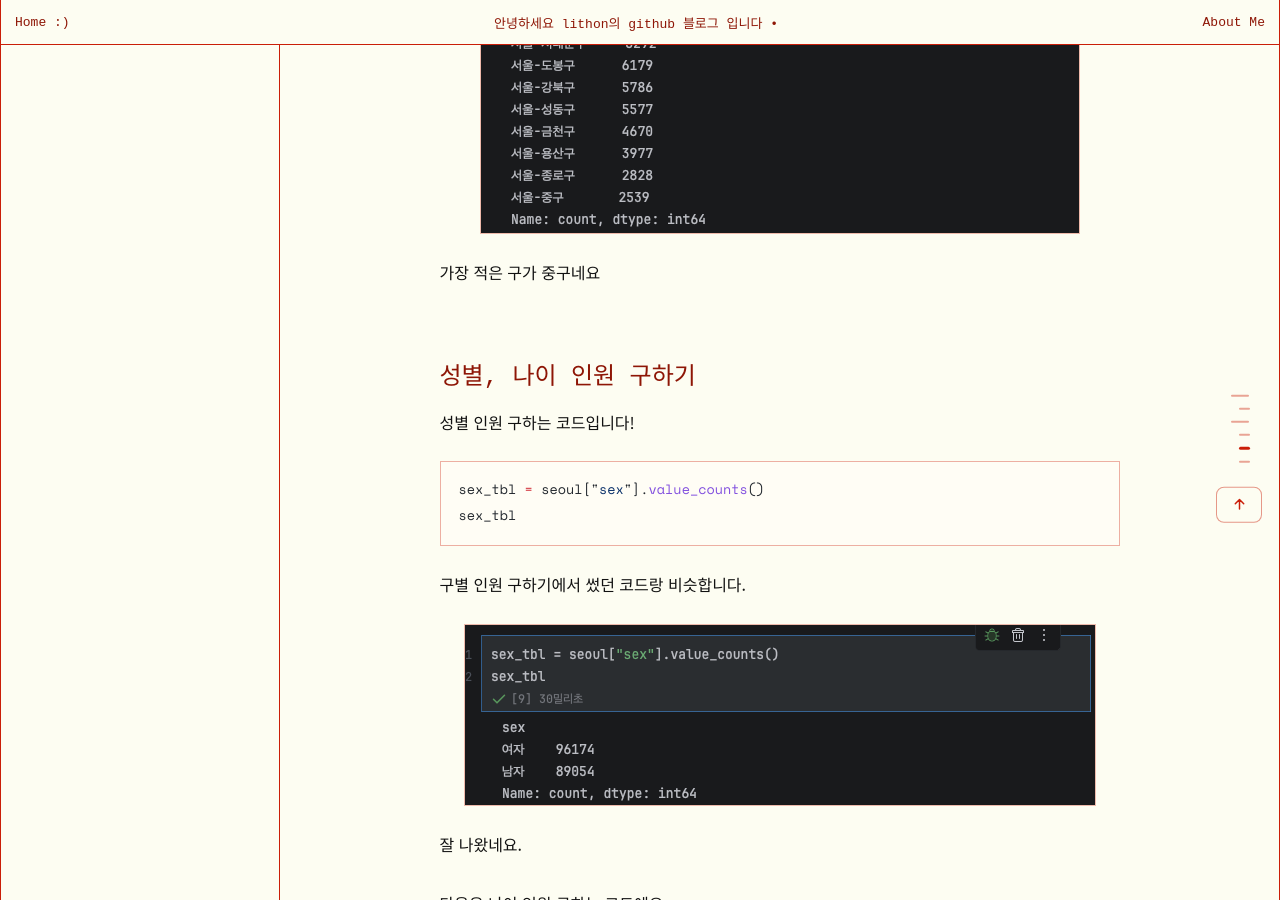
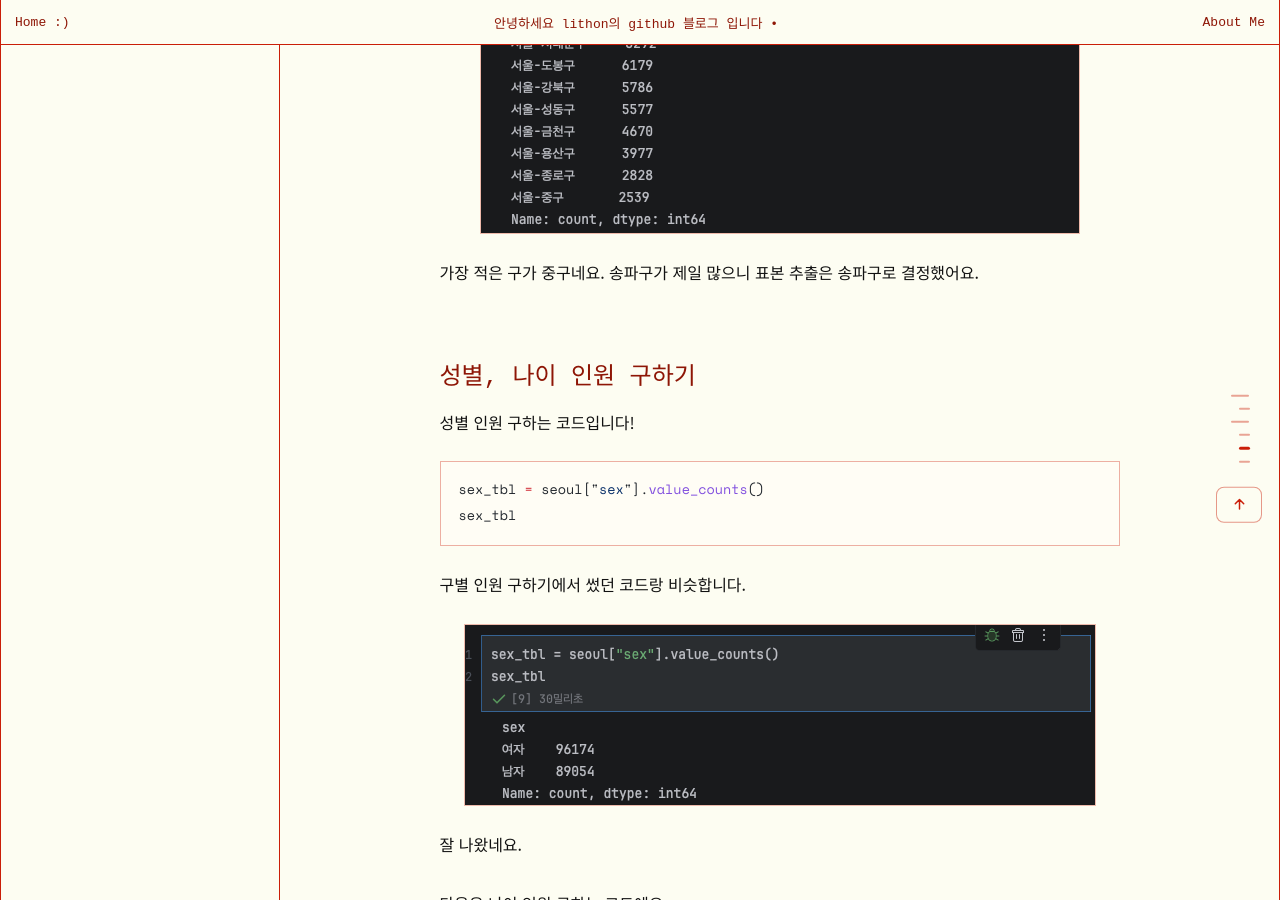
Before and after one commit to lithonhaeun/lithonhaeun.github.io, a Jekyll site: the page built from _posts/2026-10-02-데이터 표본설계 1편.md, in a window 1280 px wide and 900 px high, scrolled down 4694 px. Built offline with Jekyll 4.4.1, drawn with Linux system fonts in a browser that asks for light colours; some web fonts are replaced; comment, search, counter and statistics services are not loaded.

Commit message:
fix:데이터 1편

```diff
--- a/_posts/2026-10-02-데이터 표본설계 1편.md
+++ b/_posts/2026-10-02-데이터 표본설계 1편.md
@@ -89,7 +89,7 @@ district_tbl
 > - 마지막 줄 district_tbl: 노트북에 표로 보여줘요.
 
 ![img_12.png](/assets/img/img_12.png)
-가장 적은 구가 중구네요
+가장 적은 구가 중구네요. 송파구가 제일 많으니 표본 추출은 송파구로 결정했어요.
 <Br><br>
 ### 성별, 나이 인원 구하기
 성별 인원 구하는 코드입니다!
```
